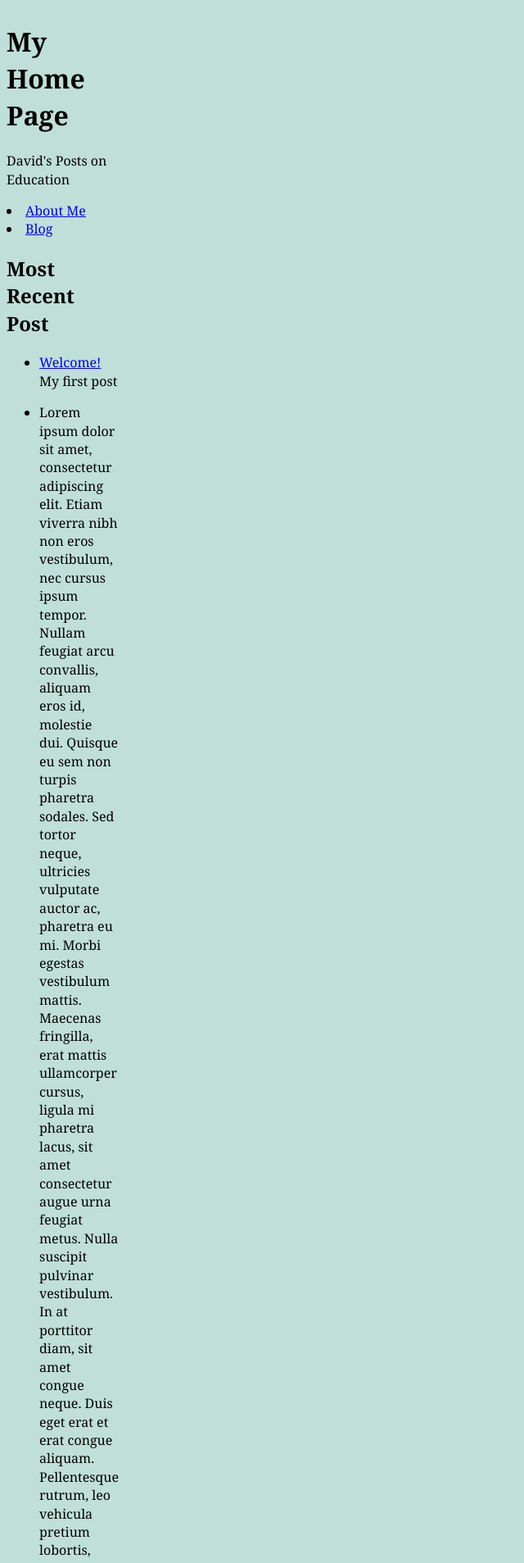
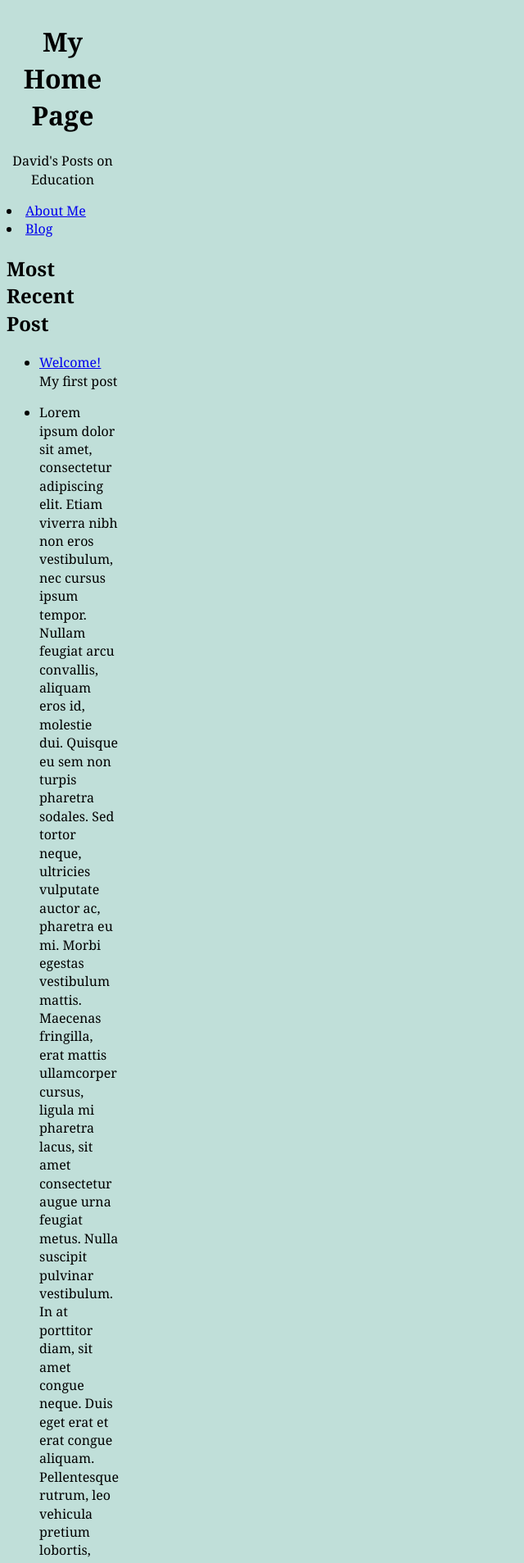
Before and after one commit to davidbroadfoot/site, a Jekyll site: the page built from index.html, in a window 1280 px wide. Shown: the top 1907 px of the page at 82% size, without its empty margins (0-640 px from the left). Built offline with Jekyll 4.4.1, drawn with Linux system fonts in a browser that asks for light colours.

Commit message:
exploring grid

```diff
--- a/assets/css/common.css
+++ b/assets/css/common.css
@@ -23,3 +23,8 @@
   display: grid;
 
 }
+
+.title-area {
+  grid-column: 1 / 9;
+  text-align: center;
+}
```
